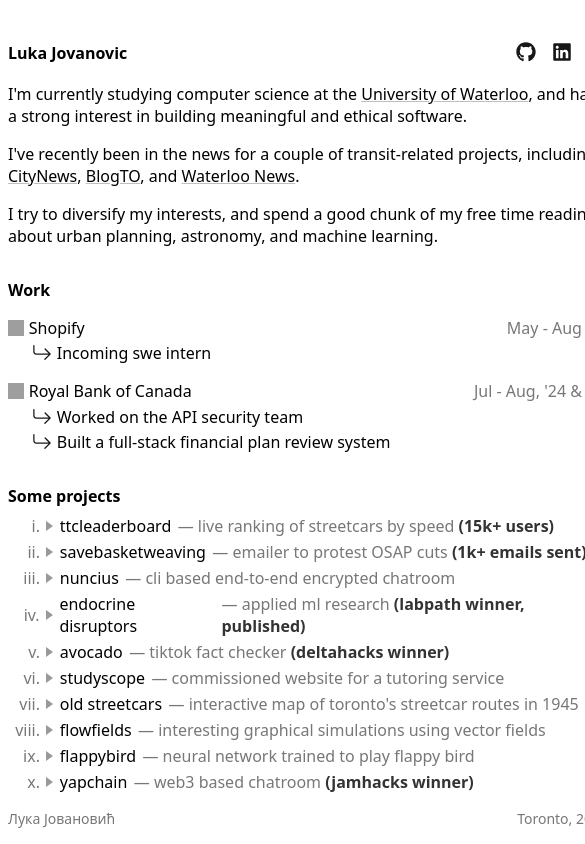
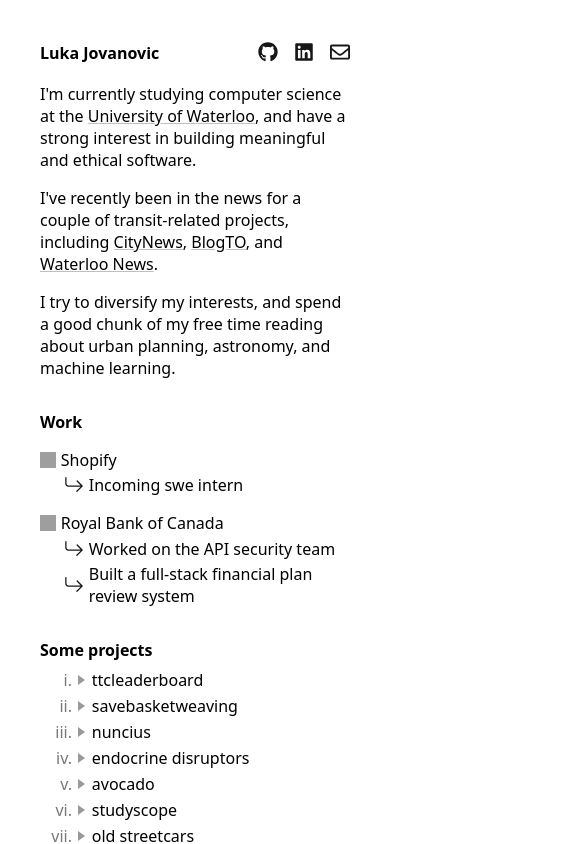
Before and after one commit to lukajvnic/portfolio-site, a React (Vite) app: page / in a window 390 px wide. Shown: the top 844 px of the page, 585 px wide, since content can reach past the window. Built offline with nearby package versions, Linux system fonts and the light colour scheme; grey boxes are pictures that could not be loaded; a web font is replaced by a local one.

Commit message:
improved mobile experience

```diff
--- a/src/App.css
+++ b/src/App.css
@@ -71,3 +71,19 @@
 .space {
   margin-bottom: 0.5rem;
 }
+
+@media (max-width: 800px) {
+  .main-container {
+    width: auto;
+    margin-left: 2rem;
+    margin-right: 2rem;
+  }
+
+  .dropdown-description {
+    display: none;
+  }
+
+  .panel-header-side {
+    display: none;
+  }
+}
```
